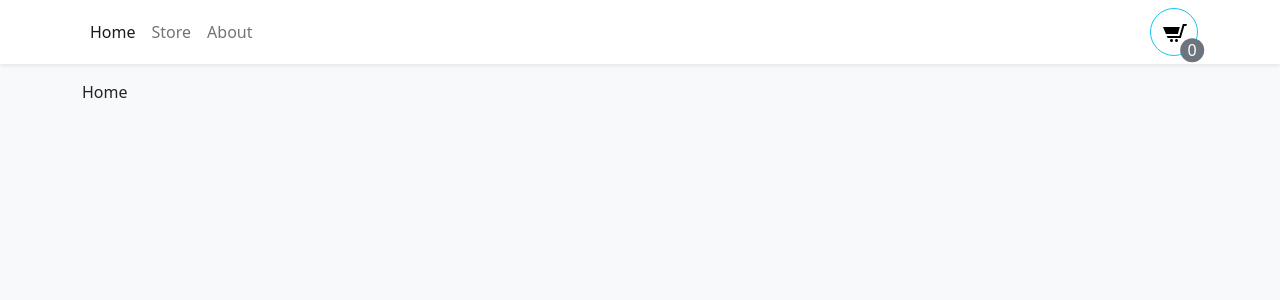
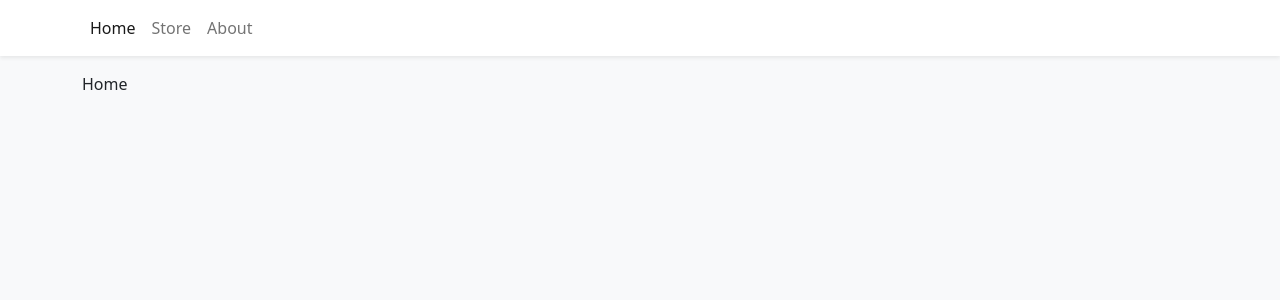
Before and after one commit to Kingshukrox/shopping-cart, a React (Vite) app: page / in a window 1280 px wide. Shown: the top 300 px of the page. Built offline with nearby package versions, Linux system fonts and the light colour scheme.

Commit message:
cart icon realtime quantity and conditional rendering added in navbar fix commit message

```diff
--- a/src/components/Navbar.jsx
+++ b/src/components/Navbar.jsx
@@ -21,6 +21,7 @@ export function Navbar() {
                         About
                     </Nav.Link>
                 </Nav>
+                {cartQuantity?
                 <Button
                     style={{
                         width: "3rem",
@@ -52,7 +53,7 @@ export function Navbar() {
                     >
                         {cartQuantity}
                     </div>
-                </Button>
+                </Button>:null}
             </Container>
         </NavBs>
     );
```
